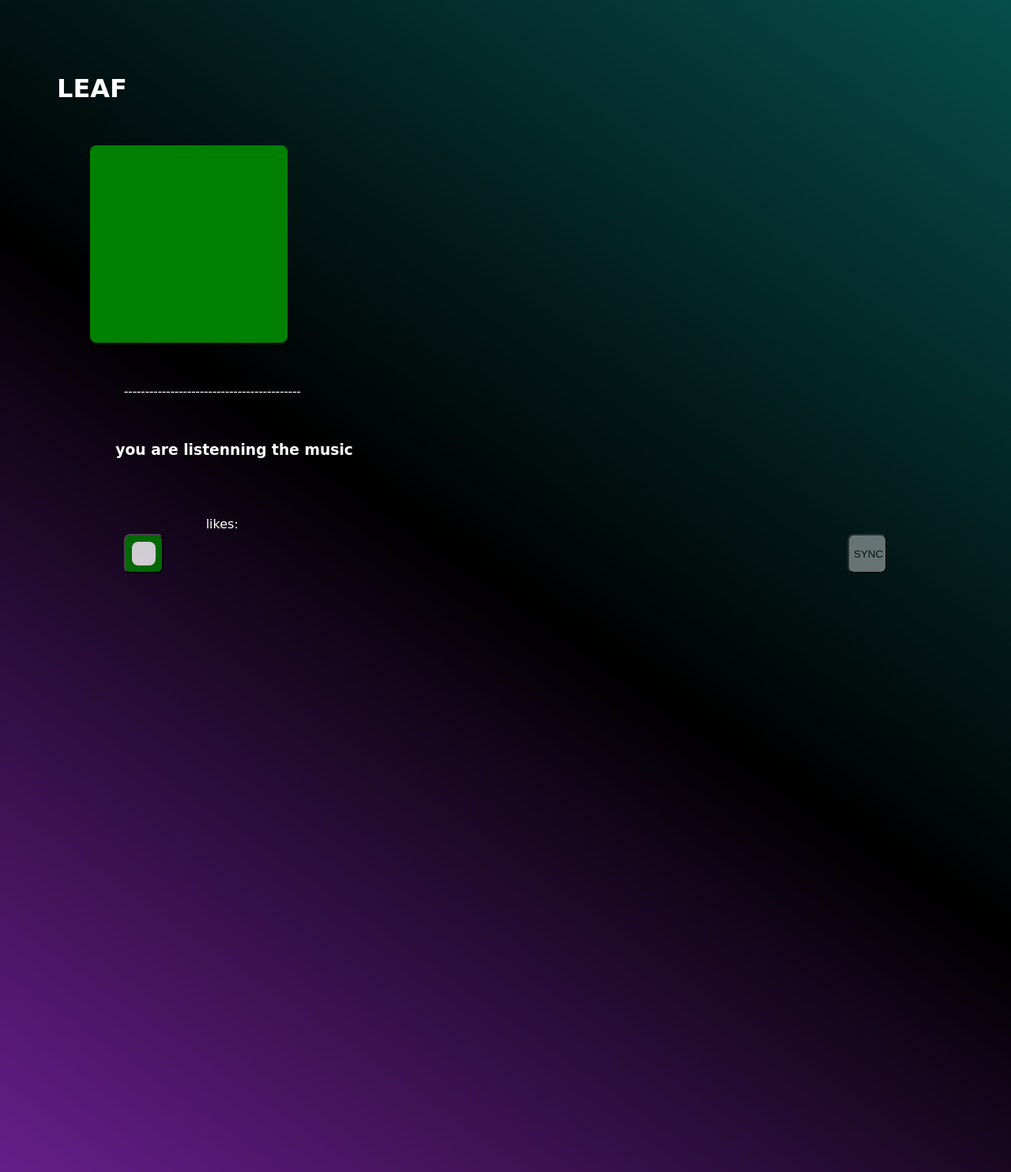
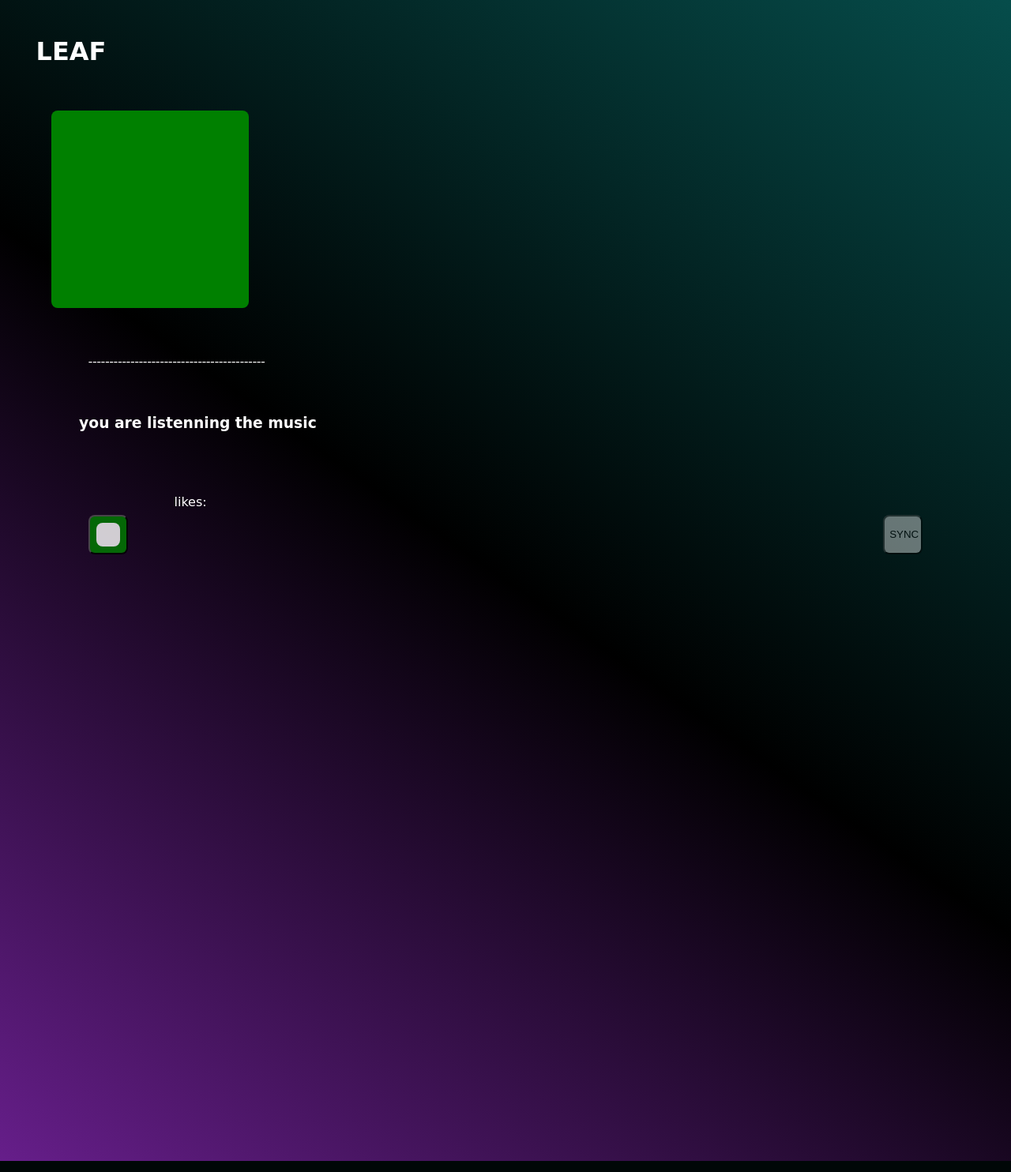
Before and after one commit to SS0809/MusicPlayer, a PHP site: page / in a window 1280 px wide. Shown: the whole page at 79% size. Run offline with PHP 8.4, Linux system fonts and the light colour scheme; data comes from the database, SQL or seed files in the repository; data that the repository does not hold is empty; a map, chart or similar area stays blank; some libraries are stand-ins or nearby versions.

Commit message:
Update style.css

```diff
--- a/style.css
+++ b/style.css
@@ -2,9 +2,12 @@ body {
     background-color: black;
     font-family: cursive;
     color: white;
-    padding: 5%;
+    padding: 1%;
 }
-
+.h11{
+        margin: 1%;
+        padding: 1%;
+}
 .player {
     padding: 20px 20px;
     margin: 1%;
```
